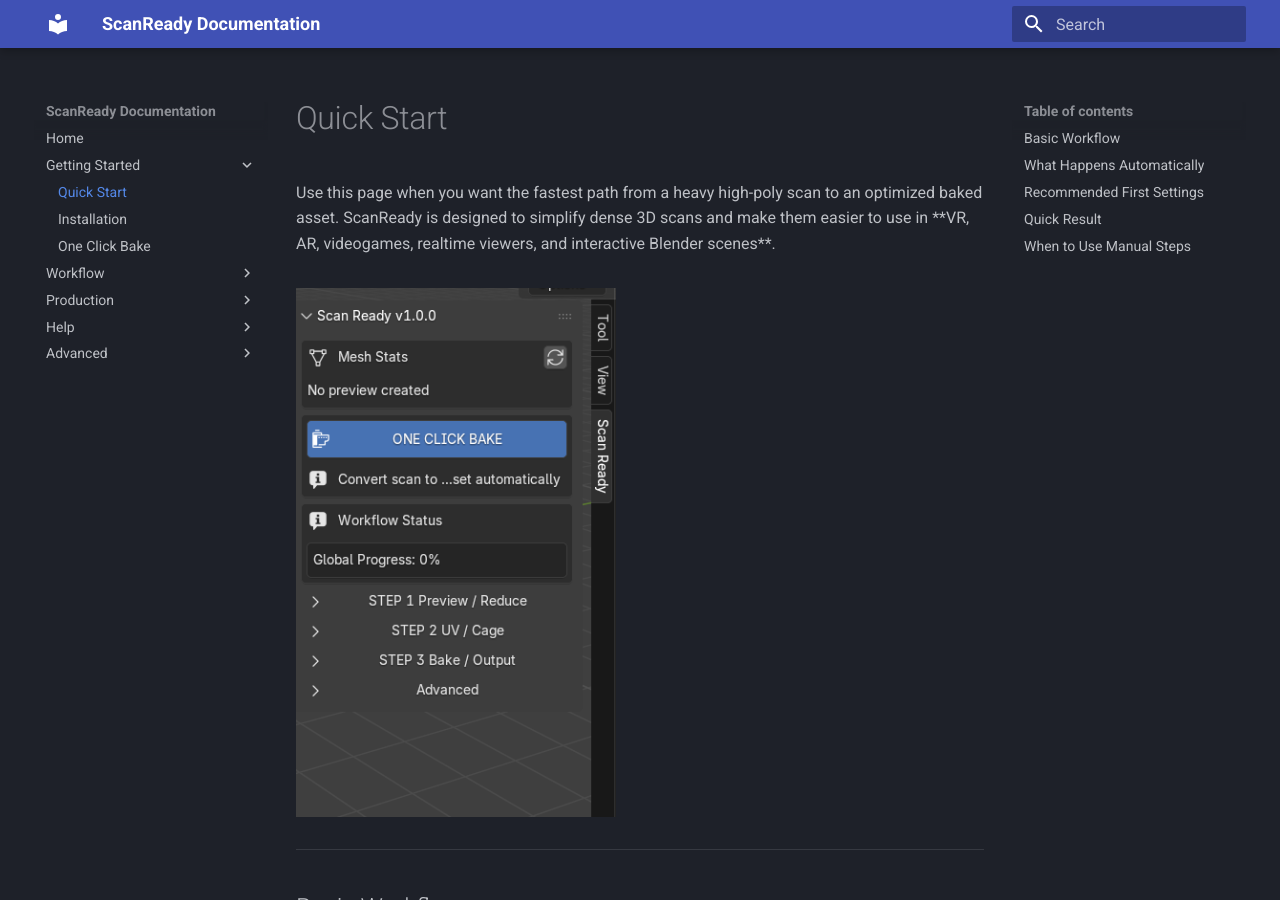
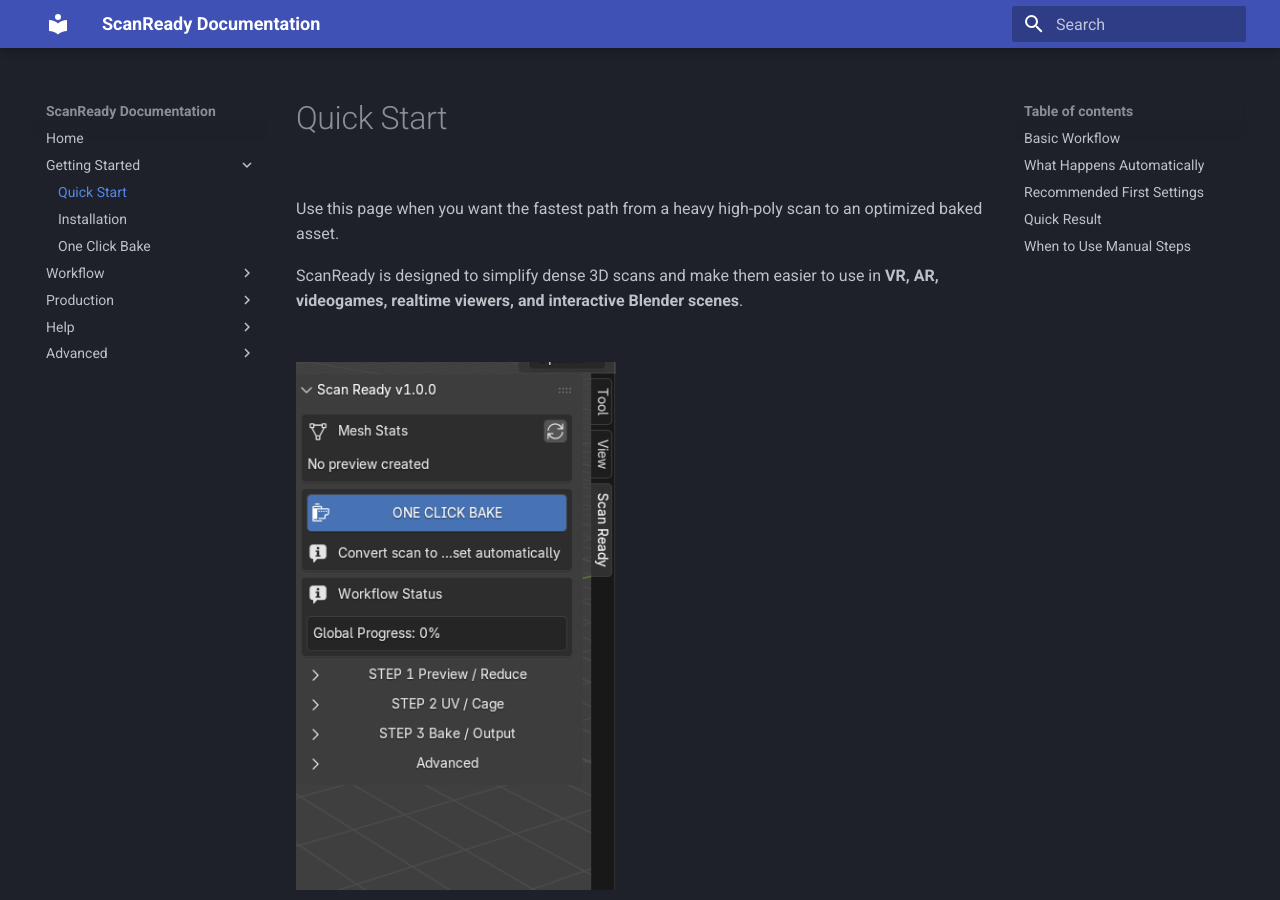
Before and after one commit to marioschiano/scanready-docs, an MkDocs documentation site: the page built from docs/quick-start.md, in a window 1280 px wide and 900 px high. Built offline with MkDocs 1.6.1 and Material for MkDocs 9.7.7, drawn with Linux system fonts in a browser that asks for light colours.

Commit message:
Update quick-start.md

```diff
--- a/docs/quick-start.md
+++ b/docs/quick-start.md
@@ -1,26 +1,23 @@
-
-
-
-
-
-
 # Quick Start
 
-<div style="display:flex; flex-wrap:wrap; gap:32px; align-items:flex-start;">
+<div style="display:flex; flex-wrap:wrap; gap:32px; align-items:flex-start; margin-bottom:32px;">
 
-<div style="flex:1 1 420px; min-width:280px;">
+  <div style="flex:1 1 420px; min-width:280px;">
+    <p>
+      Use this page when you want the fastest path from a heavy high-poly scan to an optimized baked asset.
+    </p>
+    <p>
+      ScanReady is designed to simplify dense 3D scans and make them easier to use in
+      <strong>VR, AR, videogames, realtime viewers, and interactive Blender scenes</strong>.
+    </p>
+  </div>
 
-Use this page when you want the fastest path from a heavy high-poly scan to an optimized baked asset.
-
-ScanReady is designed to simplify dense 3D scans and make them easier to use in **VR, AR, videogames, realtime viewers, and interactive Blender scenes**.
+  <div style="flex:0 0 320px; text-align:center;">
+    <img src="../img/quick-start-one-click.png" style="width:320px; max-width:100%;">
+  </div>
 
 </div>
 
-<div style="flex:0 1 320px; text-align:center;">
-  <img src="../img/quick-start-one-click.png" style="width:320px; max-width:100%;">
-</div>
-
-</div>
 
 
 ---
```
